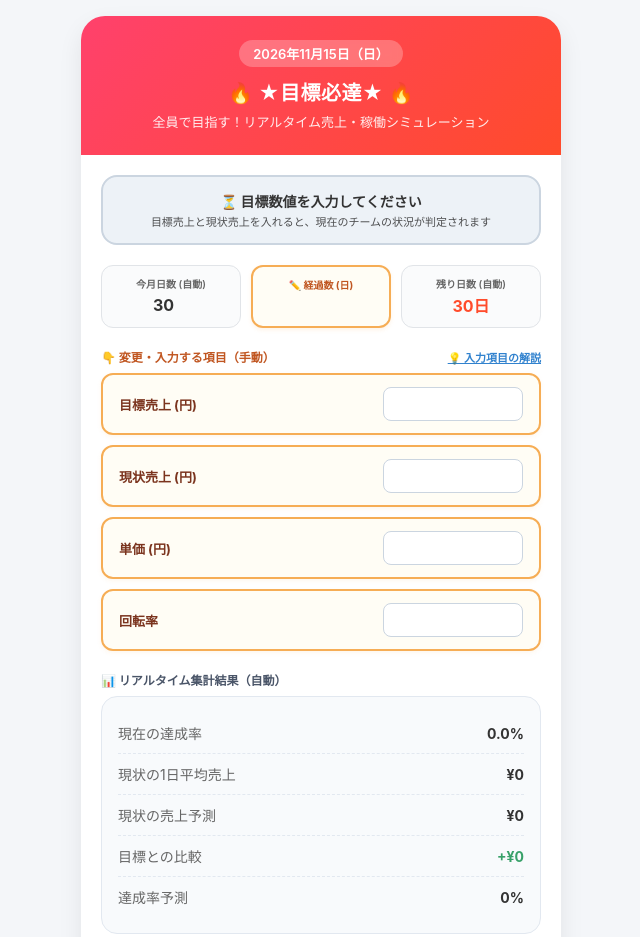
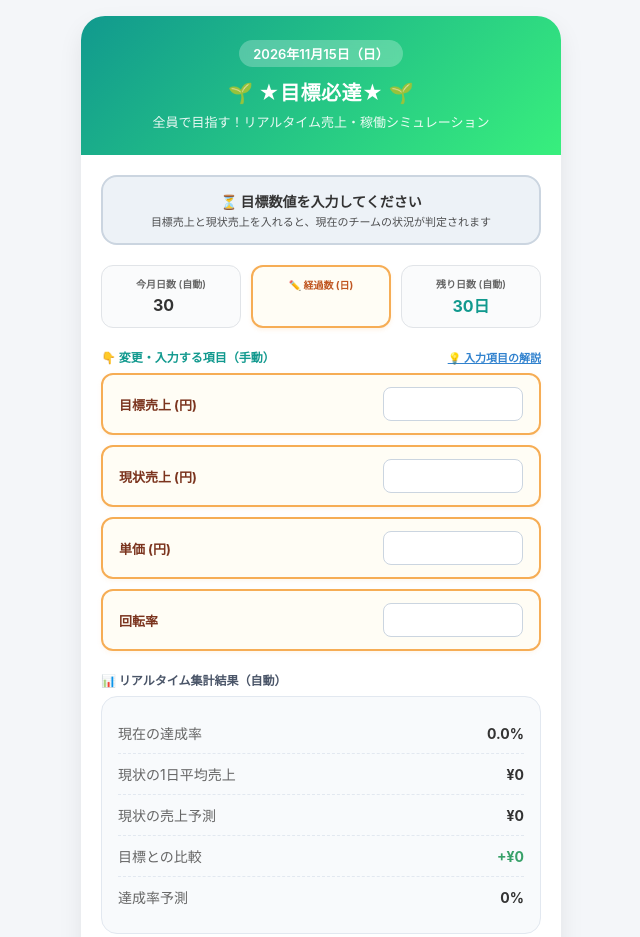
Before and after one commit to 24flh72-jpg/mokuhyo2, a plain HTML site: page index.html in a window 1280 px wide. Shown: the top 937 px of the page, without its empty margins (319-959 px from the left). Drawn offline with Linux system fonts and the light colour scheme.

Commit message:
Update index.html

```diff
--- a/index.html
+++ b/index.html
@@ -6,12 +6,13 @@
     <title>🔥 ★目標必達★ リアルタイムシミュレーション</title>
     <style>
         :root {
-            --primary-gradient: linear-gradient(135deg, #FF416C, #FF4B2B);
+            /* 🌟 一番上の背景色をフレッシュな緑系グラデーション */
+            --primary-gradient: linear-gradient(135deg, #11998e, #38ef7d);
             --bg-color: #f4f6f9;
             --card-bg: #ffffff;
             --text-main: #333333;
             --text-sub: #666666;
-            --accent-color: #FF4B2B;
+            --accent-color: #11998e;
             --manual-bg: #fffdf5;
             --manual-border: #f6ad55;
         }
@@ -41,7 +42,7 @@
             margin-bottom: 24px;
         }
 
-        /* ヘッダーセクション */
+        /* ヘッダーセクション（緑系） */
         .header-card {
             background: var(--primary-gradient);
             color: white;
@@ -149,7 +150,7 @@
         .section-label {
             font-size: 12px;
             font-weight: bold;
-            color: #c05621;
+            color: #11998e;
             margin-bottom: 8px;
             display: flex;
             align-items: center;
@@ -217,8 +218,8 @@
         }
 
         .list-item input:focus {
-            border-color: var(--accent-color);
-            box-shadow: 0 0 0 3px rgba(255, 75, 43, 0.15);
+            border-color: #11998e;
+            box-shadow: 0 0 0 3px rgba(17, 153, 142, 0.15);
         }
 
         /* 結果サマリーボックス */
@@ -253,7 +254,6 @@
             text-align: right;
         }
 
-        /* 達成率の行専用スタイル（改行を入れて見栄え良くする） */
         .achievement-value-container {
             display: flex;
             flex-direction: column;
@@ -359,10 +359,10 @@
 <body>
 
     <div class="container">
-        <!-- ヘッダー -->
+        <!-- ヘッダー（緑系のグラデーション） -->
         <div class="header-card">
             <div class="date-badge" id="current-date">日付を取得中...</div>
-            <h1>🔥 ★目標必達★ 🔥</h1>
+            <h1>🌱 ★目標必達★ 🌱</h1>
             <p>全員で目指す！リアルタイム売上・稼働シミュレーション</p>
         </div>
 
@@ -385,7 +385,7 @@
                 </div>
                 <div class="input-group">
                     <label>残り日数 (自動)</label>
-                    <input type="text" id="remaining-days" value="0日" readonly style="color: var(--accent-color);">
+                    <input type="text" id="remaining-days" value="0日" readonly style="color: #11998e;">
                 </div>
             </div>
 
@@ -429,7 +429,6 @@
             <div class="result-box">
                 <div class="result-row">
                     <span class="label">現在の達成率</span>
-                    <!-- 💡 改行を入れて見栄えを良くしたコンテナ -->
                     <div class="achievement-value-container">
                         <span class="value" id="achievement-rate-main">0.0%</span>
                         <span id="pace-status"></span>
@@ -491,7 +490,7 @@
 
             <!-- フッターメッセージ -->
             <div class="footer-message">
-                🔥 チーム全員で数値を共有し、今月の目標を必ず達成させましょう！
+                🌱 チーム全員で数値を共有し、今月の目標を必ず達成させましょう！
             </div>
         </div>
     </div>
```
